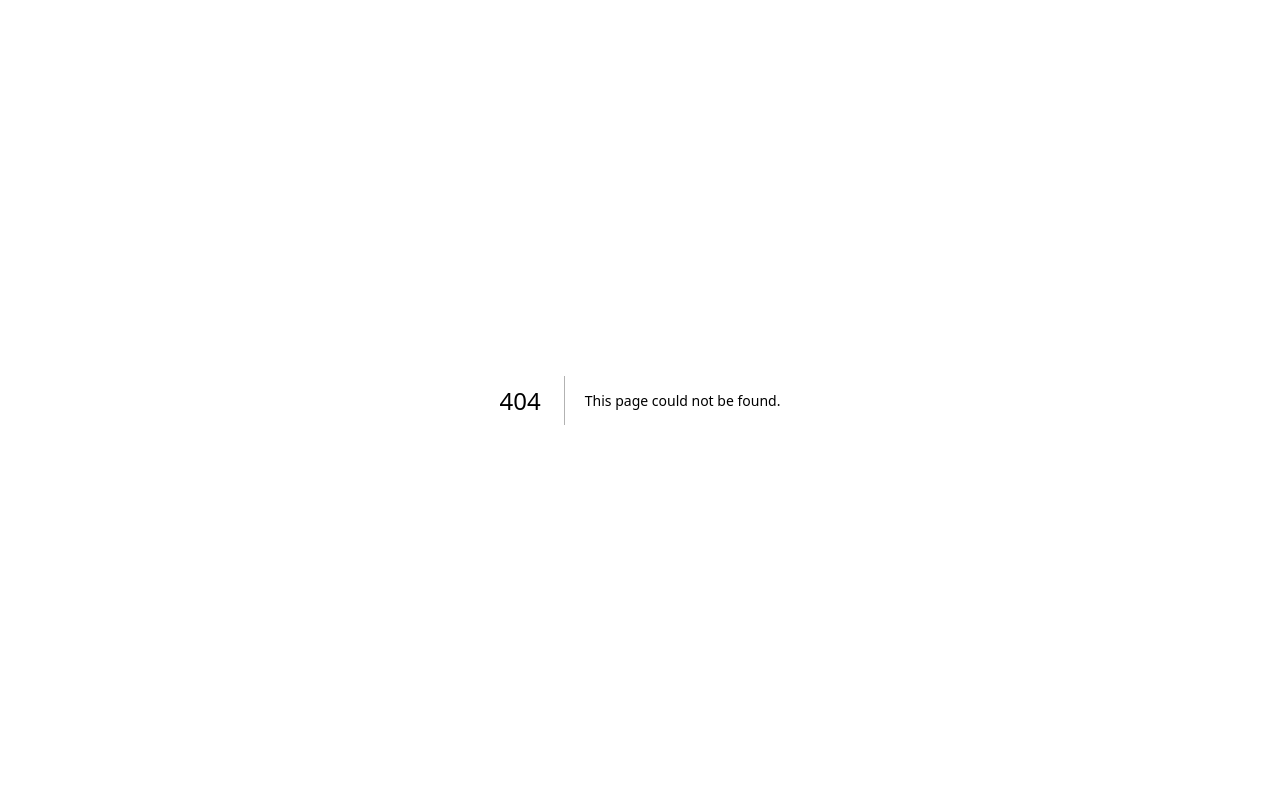
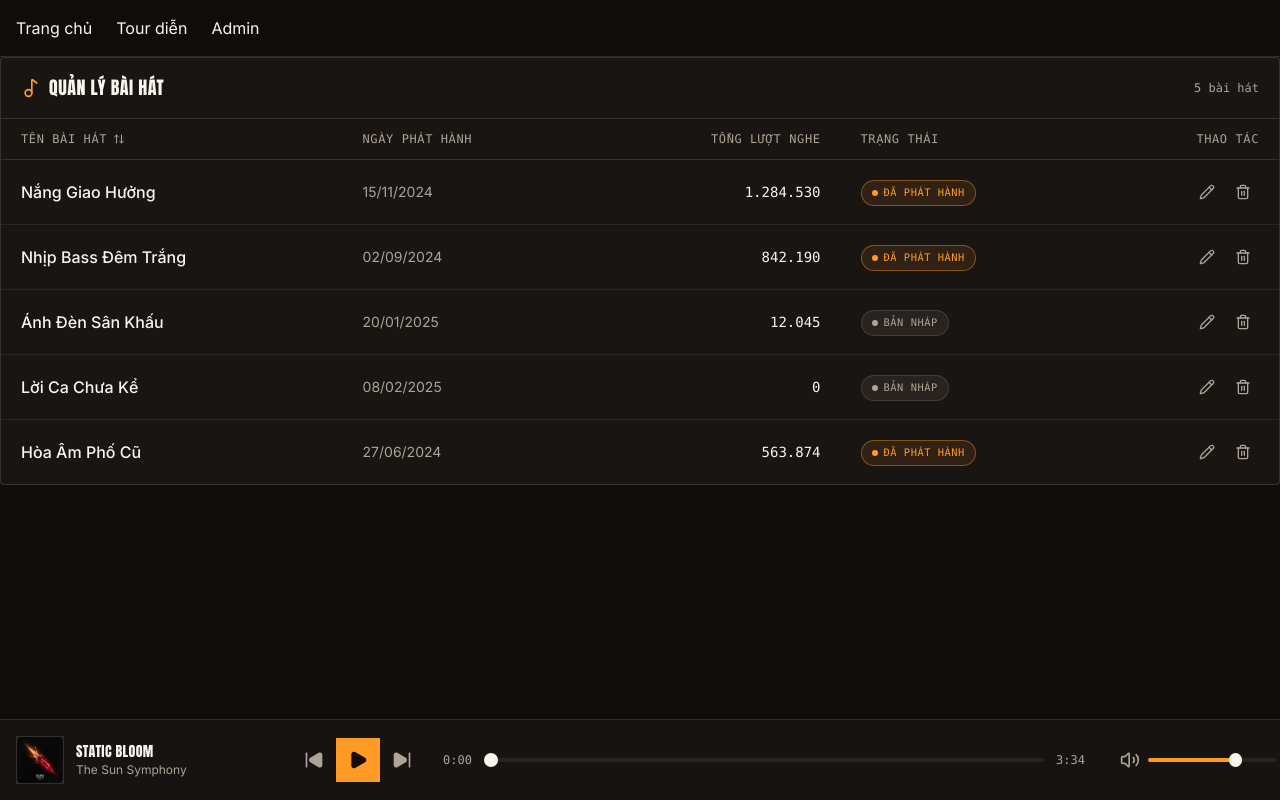
Before and after one commit to tnaker/the-sun-symphony-frontend, a Next.js app: page /admin in a window 1280 px wide. Before the commit this address had no page. Built offline with nearby package versions, Linux system fonts and the light colour scheme.

Commit message:
feat: implement global audio player and admin routing

```diff
--- /dev/null
+++ b/app/admin/page.tsx
@@ -0,0 +1,8 @@
+import { TracksTable } from "@/components/tracks-table"
+export default function AdminPage() {
+    return (
+        <main>
+            <TracksTable />
+        </main>
+    )
+}
--- a/app/layout.tsx
+++ b/app/layout.tsx
@@ -2,6 +2,8 @@ import { Analytics } from '@vercel/analytics/next'
 import type { Metadata, Viewport } from 'next'
 import { Anton, Inter } from 'next/font/google'
 import './globals.css'
+import { GlobalAudioPlayer } from '@/components/global-audio-player'
+import Link from 'next/link'
 
 const inter = Inter({
   subsets: ['latin'],
@@ -51,8 +53,17 @@ export default function RootLayout({
   return (
     <html lang="en" className={`${inter.variable} ${anton.variable} bg-background`}>
       <body className="font-sans antialiased">
+        <header className="border-b border-border p-4">
+          <nav className="flex gap-6">
+            <Link href= "/"> Trang chủ </Link>
+            <Link href= "/tour"> Tour diễn </Link>
+            <Link href= "/admin"> Admin </Link>
+          </nav>
+        </header>
         {children}
         {process.env.NODE_ENV === 'production' && <Analytics />}
+        {/* Global audio player is sticky at the bottom of the viewport, so we render it here in the root layout so it is always present */}
+        <GlobalAudioPlayer />
       </body>
     </html>
   )
--- a/app/page.tsx
+++ b/app/page.tsx
@@ -31,7 +31,6 @@ export default function Page() {
       {/* Spacer so the fixed player never covers footer content */}
       <div aria-hidden="true" className="h-28 md:h-24" />
 
-      <GlobalAudioPlayer />
     </main>
   )
 }
--- /dev/null
+++ b/app/tour/page.tsx
@@ -0,0 +1,9 @@
+export default function TourPage() {
+    return (
+        <main>
+            <h1>
+                TRANG CHỦ TOUR DIỄN
+            </h1>
+        </main>
+    )
+}
--- a/components/global-audio-player.tsx
+++ b/components/global-audio-player.tsx
@@ -41,6 +41,7 @@ export function GlobalAudioPlayer() {
   const [progress, setProgress] = useState(0) // seconds
   const [volume, setVolume] = useState(0.7)
   const [muted, setMuted] = useState(false)
+  const audioRef = useRef<HTMLAudioElement | null>(null);
 
   const track = PLAYLIST[trackIndex]
 
@@ -78,11 +79,23 @@ export function GlobalAudioPlayer() {
     setProgress(Number(e.target.value))
   }
 
+  const togglePlay = () => {
+    if (audioRef.current) {
+      if (isPlaying) {
+        audioRef.current.pause();
+      } else {
+        audioRef.current.play();
+      }
+      setIsPlaying(!isPlaying);
+    }
+  };
+
   const effectiveVolume = muted ? 0 : volume
   const progressPct = (progress / track.duration) * 100
 
   return (
     <div className="fixed bottom-0 left-0 z-50 w-full border-t border-border bg-card/95 backdrop-blur">
+      <audio ref={audioRef} src="/demo-track.mp3" preload="metadata" />
       <div className="mx-auto flex max-w-7xl flex-col gap-2 px-4 py-3 md:flex-row md:items-center md:gap-6 md:py-4">
         {/* --- Track info (left) --- */}
         <div className="flex min-w-0 items-center gap-3 md:w-64 md:shrink-0">
@@ -112,7 +125,7 @@ export function GlobalAudioPlayer() {
             </button>
             <button
               type="button"
-              onClick={() => setIsPlaying((p) => !p)}
+              onClick={togglePlay}
               aria-label={isPlaying ? 'Tạm dừng' : 'Phát'}
               className="grid size-11 place-items-center bg-primary text-primary-foreground transition-colors hover:bg-accent hover:text-accent-foreground"
             >
--- /dev/null
+++ b/components/tracks-table.tsx
@@ -0,0 +1,193 @@
+// components/tracks-table.tsx
+// Full-width admin table for managing a band's tracks.
+// Standalone component — import it into any existing layout:
+//   import { TracksTable } from "@/components/tracks-table"
+"use client"
+
+import { useState } from "react"
+import { Pencil, Trash2, Music2, ArrowUpDown } from "lucide-react"
+
+// --- Types -----------------------------------------------------------------
+type TrackStatus = "published" | "draft"
+
+interface Track {
+  id: string
+  title: string
+  releaseDate: string // ISO date
+  streams: number
+  status: TrackStatus
+}
+
+// --- Dummy data (Vietnamese) ----------------------------------------------
+const INITIAL_TRACKS: Track[] = [
+  {
+    id: "1",
+    title: "Nắng Giao Hưởng",
+    releaseDate: "2024-11-15",
+    streams: 1284530,
+    status: "published",
+  },
+  {
+    id: "2",
+    title: "Nhịp Bass Đêm Trắng",
+    releaseDate: "2024-09-02",
+    streams: 842190,
+    status: "published",
+  },
+  {
+    id: "3",
+    title: "Ánh Đèn Sân Khấu",
+    releaseDate: "2025-01-20",
+    streams: 12045,
+    status: "draft",
+  },
+  {
+    id: "4",
+    title: "Lời Ca Chưa Kể",
+    releaseDate: "2025-02-08",
+    streams: 0,
+    status: "draft",
+  },
+  {
+    id: "5",
+    title: "Hòa Âm Phố Cũ",
+    releaseDate: "2024-06-27",
+    streams: 563874,
+    status: "published",
+  },
+]
+
+// --- Helpers ---------------------------------------------------------------
+function formatDate(iso: string) {
+  return new Date(iso).toLocaleDateString("vi-VN", {
+    day: "2-digit",
+    month: "2-digit",
+    year: "numeric",
+  })
+}
+
+function formatStreams(n: number) {
+  return n.toLocaleString("vi-VN")
+}
+
+// --- Status badge sub-component -------------------------------------------
+function StatusBadge({ status }: { status: TrackStatus }) {
+  const isPublished = status === "published"
+  return (
+    <span
+      className={`inline-flex items-center gap-1.5 rounded-full border px-2.5 py-1 font-mono text-[0.65rem] uppercase tracking-wider ${
+        isPublished
+          ? "border-primary/40 bg-primary/10 text-primary"
+          : "border-border bg-muted text-muted-foreground"
+      }`}
+    >
+      <span
+        className={`size-1.5 rounded-full ${isPublished ? "bg-primary" : "bg-muted-foreground"}`}
+        aria-hidden="true"
+      />
+      {isPublished ? "Đã phát hành" : "Bản nháp"}
+    </span>
+  )
+}
+
+// --- Main component --------------------------------------------------------
+export function TracksTable() {
+  const [tracks, setTracks] = useState<Track[]>(INITIAL_TRACKS)
+
+  function handleDelete(id: string) {
+    setTracks((prev) => prev.filter((t) => t.id !== id))
+  }
+
+  return (
+    <section className="w-full rounded-lg border border-border bg-card">
+      {/* Header */}
+      <div className="flex flex-col gap-1 border-b border-border px-5 py-4 sm:flex-row sm:items-center sm:justify-between">
+        <div className="flex items-center gap-2">
+          <Music2 className="size-5 text-primary" aria-hidden="true" />
+          <h2 className="font-display text-lg uppercase tracking-wide text-card-foreground">
+            Quản Lý Bài Hát
+          </h2>
+        </div>
+        <p className="font-mono text-xs text-muted-foreground">
+          {tracks.length} bài hát
+        </p>
+      </div>
+
+      {/* Table */}
+      <div className="w-full overflow-x-auto">
+        <table className="w-full min-w-[720px] border-collapse text-left">
+          <thead>
+            <tr className="border-b border-border">
+              <th scope="col" className="px-5 py-3 font-mono text-xs font-medium uppercase tracking-wider text-muted-foreground">
+                <span className="inline-flex items-center gap-1.5">
+                  Tên Bài Hát
+                  <ArrowUpDown className="size-3" aria-hidden="true" />
+                </span>
+              </th>
+              <th scope="col" className="px-5 py-3 font-mono text-xs font-medium uppercase tracking-wider text-muted-foreground">
+                Ngày Phát Hành
+              </th>
+              <th scope="col" className="px-5 py-3 text-right font-mono text-xs font-medium uppercase tracking-wider text-muted-foreground">
+                Tổng Lượt Nghe
+              </th>
+              <th scope="col" className="px-5 py-3 font-mono text-xs font-medium uppercase tracking-wider text-muted-foreground">
+                Trạng Thái
+              </th>
+              <th scope="col" className="px-5 py-3 text-right font-mono text-xs font-medium uppercase tracking-wider text-muted-foreground">
+                Thao Tác
+              </th>
+            </tr>
+          </thead>
+          <tbody>
+            {tracks.map((track) => (
+              <tr
+                key={track.id}
+                className="border-b border-border/60 transition-colors last:border-b-0 hover:bg-muted/50"
+              >
+                <td className="px-5 py-4 font-medium text-card-foreground">
+                  {track.title}
+                </td>
+                <td className="px-5 py-4 text-sm text-muted-foreground">
+                  {formatDate(track.releaseDate)}
+                </td>
+                <td className="px-5 py-4 text-right font-mono text-sm tabular-nums text-card-foreground">
+                  {formatStreams(track.streams)}
+                </td>
+                <td className="px-5 py-4">
+                  <StatusBadge status={track.status} />
+                </td>
+                <td className="px-5 py-4">
+                  <div className="flex items-center justify-end gap-1">
+                    <button
+                      type="button"
+                      className="inline-flex size-8 items-center justify-center rounded-md text-muted-foreground transition-colors hover:bg-primary/10 hover:text-primary focus-visible:outline-2 focus-visible:outline-ring"
+                      aria-label={`Chỉnh sửa ${track.title}`}
+                    >
+                      <Pencil className="size-4" aria-hidden="true" />
+                    </button>
+                    <button
+                      type="button"
+                      onClick={() => handleDelete(track.id)}
+                      className="inline-flex size-8 items-center justify-center rounded-md text-muted-foreground transition-colors hover:bg-destructive/15 hover:text-destructive focus-visible:outline-2 focus-visible:outline-ring"
+                      aria-label={`Xóa ${track.title}`}
+                    >
+                      <Trash2 className="size-4" aria-hidden="true" />
+                    </button>
+                  </div>
+                </td>
+              </tr>
+            ))}
+
+            {tracks.length === 0 && (
+              <tr>
+                <td colSpan={5} className="px-5 py-12 text-center text-sm text-muted-foreground">
+                  Chưa có bài hát nào.
+                </td>
+              </tr>
+            )}
+          </tbody>
+        </table>
+      </div>
+    </section>
+  )
+}
```
Also changed, not shown: 1 other file (tests, documents, lock files or other folders).
